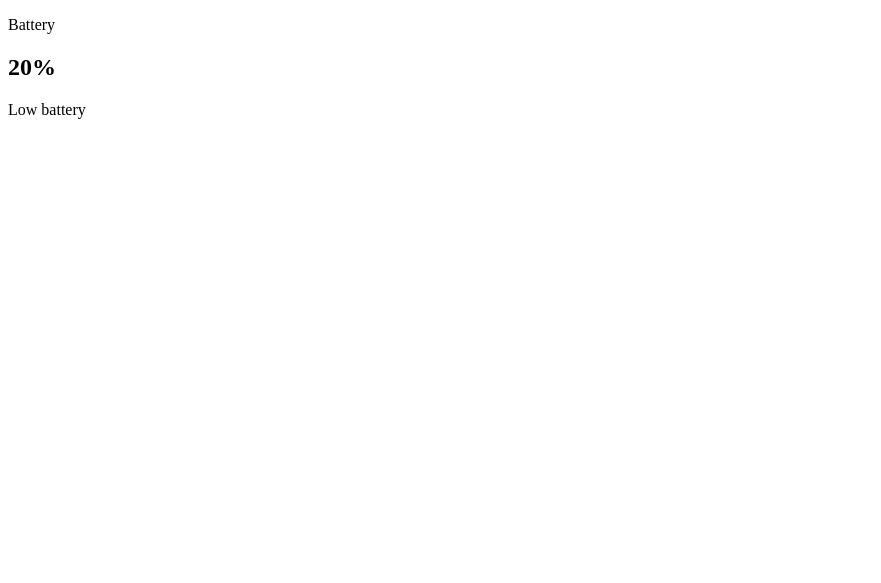
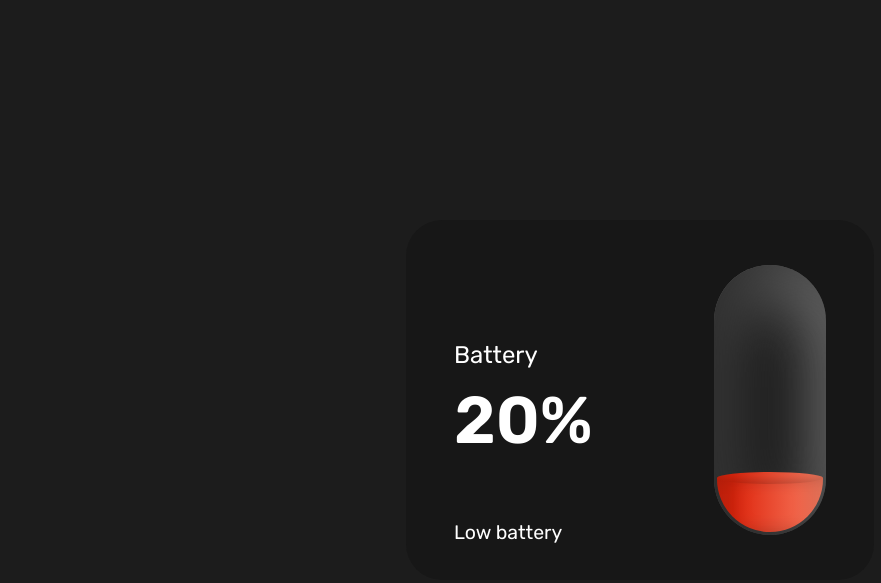
Before and after one commit to festus-sulumeti/Battery_health_checker, a plain HTML site: page index.html in a window 1280 px wide. Shown: the whole page, without its empty margins (0-881 px from the left). Drawn offline with Linux system fonts and the light colour scheme.

Commit message:
feat: added the css link

```diff
--- a/index.html
+++ b/index.html
@@ -4,6 +4,10 @@
     <meta charset="UTF-8">
     <meta name="viewport" content="width=device-width, initial-scale=1.0">
     <title>Live Battery percentage</title>
+
+    <!-- Stylesheet start -->
+     <link rel="stylesheet" href="./css/style.css">
+    <!-- Stylesheet end -->
 </head>
 <body>
     <section class="battery">
```
